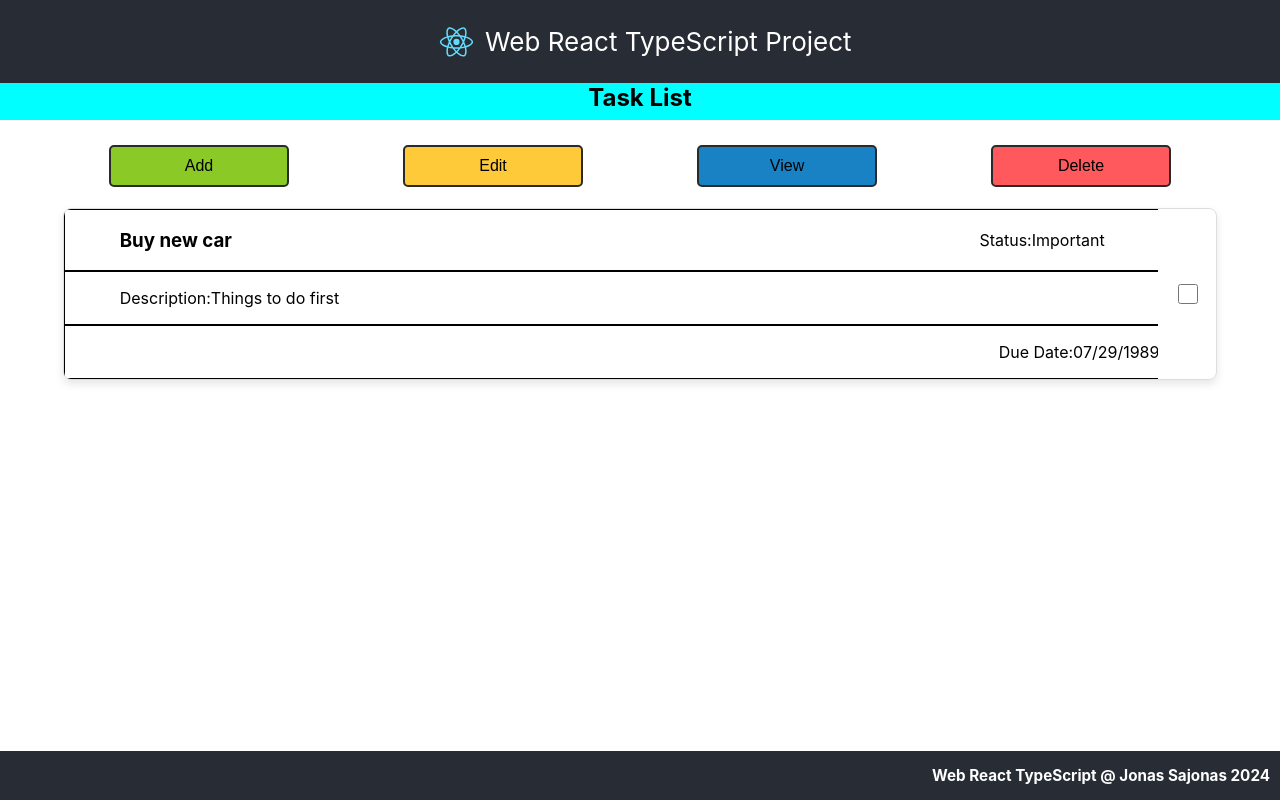
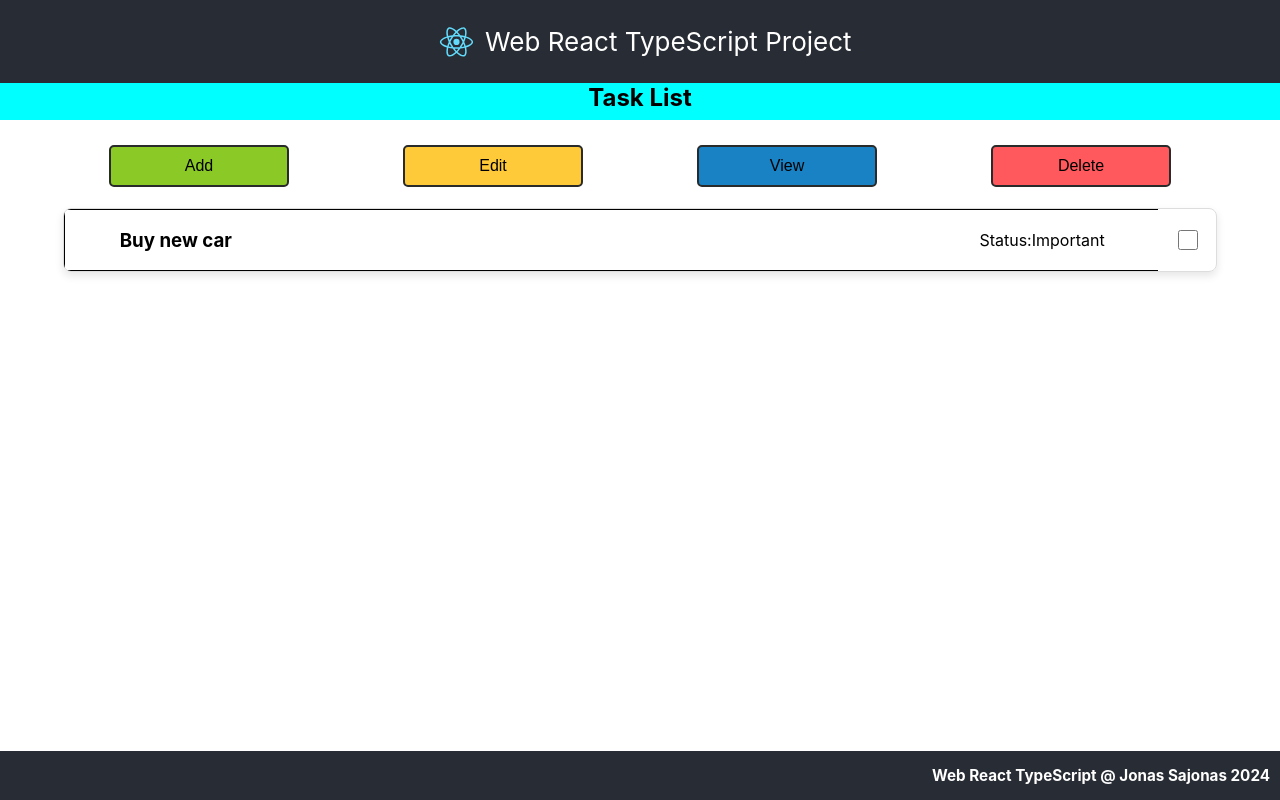
Before and after one commit to sajonasJ/Web-React-TypeScript, a React (Create React App) app in the folder web-react-app/: page / in a window 1280 px wide. Built offline with nearby package versions, Linux system fonts and the light colour scheme; the HTML template or start-up script is replaced by a standard one.

Commit message:
hidden mid and bottom card

```diff
--- a/web-react-app/src/components/TaskCard.tsx
+++ b/web-react-app/src/components/TaskCard.tsx
@@ -14,7 +14,7 @@ const TaskCard = ({
     title = 'Buy new car',
     description = 'Things to do first',
     duedate = '07/29/1989',
-    priority = 'Important'
+    priority = ' Important'
 }: CardProps) => {
     const [isChecked, setIsChecked] = useState(false);
 
@@ -30,7 +30,7 @@ const TaskCard = ({
                         <h3 className="taskcard-title">{title}</h3>
                     </div>
                     <div className='status-card'>
-                        <label className="taskcard-label">Status:</label>
+                        <label className="taskcard-label">Status: </label>
                         <p className="taskcard-priority">{priority}</p>
                     </div>
                 </div>
--- /dev/null
+++ b/web-react-app/src/css/NewCard.css
@@ -0,0 +1,3 @@
+.new-card{
+    display: flex;
+}
--- a/web-react-app/src/css/TaskCard.css
+++ b/web-react-app/src/css/TaskCard.css
@@ -41,7 +41,7 @@ input {
 }
 
 .middle-card{
-    display: flex;
+    display: none;
     flex-direction: row;
     width: 100%;
     border: 1px solid black;
@@ -52,7 +52,7 @@ input {
 }
 
 .bottom-card{
-    display: flex;
+    display: none;
     border: 1px solid black;
     margin: 0px;
     padding:0px;
```
Also changed, not shown: web-react-app/src/components/NewCard.tsx (added, +9 -0 lines).
